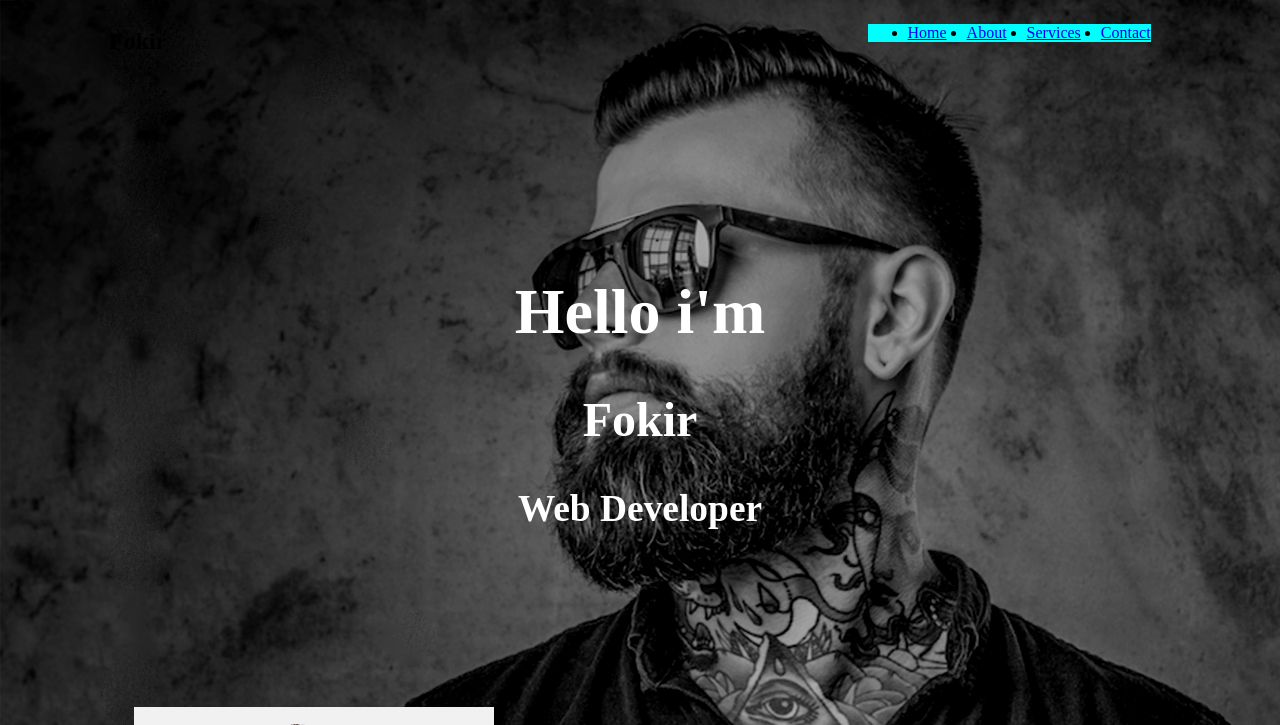
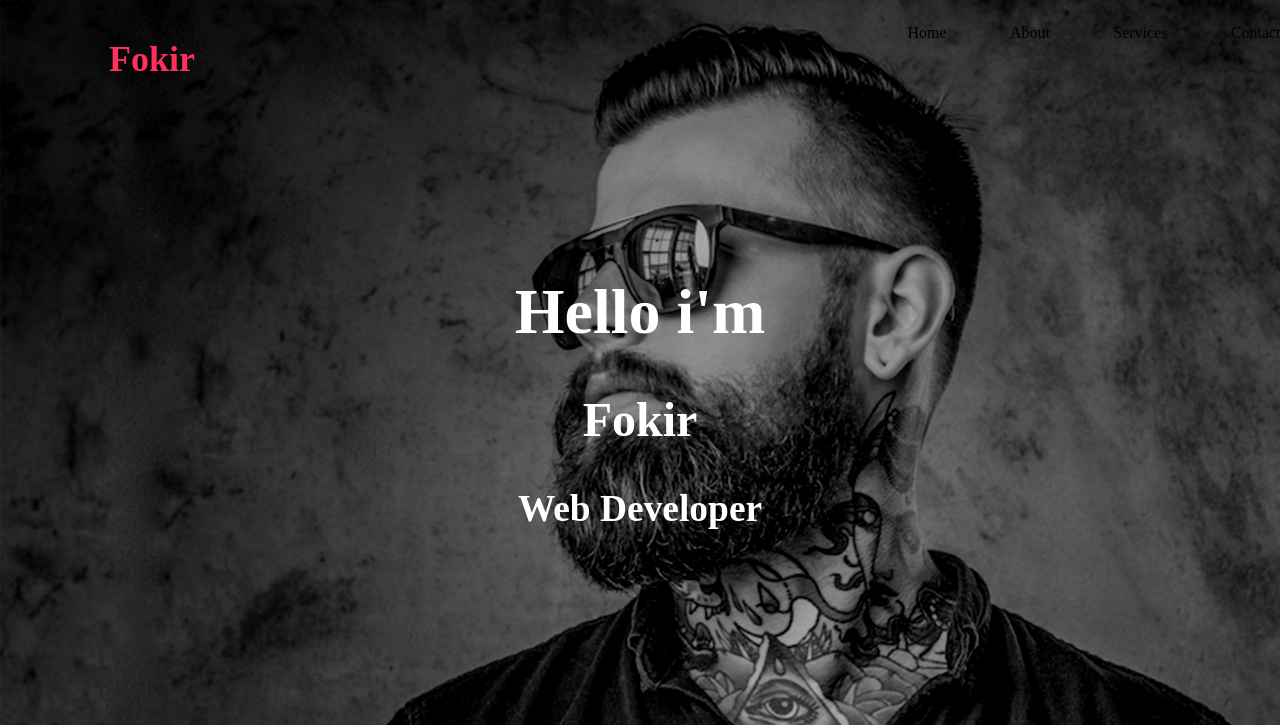
Before and after one commit to yhyimm/assignment2_of_frontend_course, a plain HTML site: page index.html in a window 1280 px wide. Shown: the top 725 px of the page. Drawn offline with Linux system fonts and the light colour scheme.

Commit message:
Update style.css

```diff
--- a/style.css
+++ b/style.css
@@ -6,15 +6,40 @@
 .header
 {
     display: flex;
-    background-color: aqua;
-    gap: 20px;
-    /* padding: 10px; */
+    color: rgb(255, 255, 255);
+    font-size: 16px;
+    font-weight: 300;
+    /* background-color: rgb(255, 48, 91); */
+    gap: 50px;
+    transition: 0.4s ease-in-out;
+}
+.navbar ul
+{
+    list-style: none;
+    display: flex;
+    justify-content: space-between;
+    align-items: center;
+    width: 100%;
+    color: #000;
+}
+
+.navbar ul li a
+{
+    text-decoration: none;
+    color: #000;
+    font-size: 16px;
+    font-weight: 300;
 }
 
 .logo
 {
     margin-left: 8%;
     width: 60%;
+    color: #ff305b;
+    display: block;
+    font-size: 24px;
+    font-weight: 800;
+
 
 
 }
@@ -98,10 +123,7 @@
     gap: 20px;
     /* background-color: lightblue; */
 }
-.download-cv-btn
-{
 
-}
 .download_btn
 {
     color: rgb(255, 255, 255);
@@ -166,7 +188,7 @@
     text-align: center;
     width: 60%;
     margin: 0 auto;
-    background-color: sienna;
+    /* background-color: sienna; */
     display:flex;
     margin-bottom: 8%;
     height: 250px;
```
